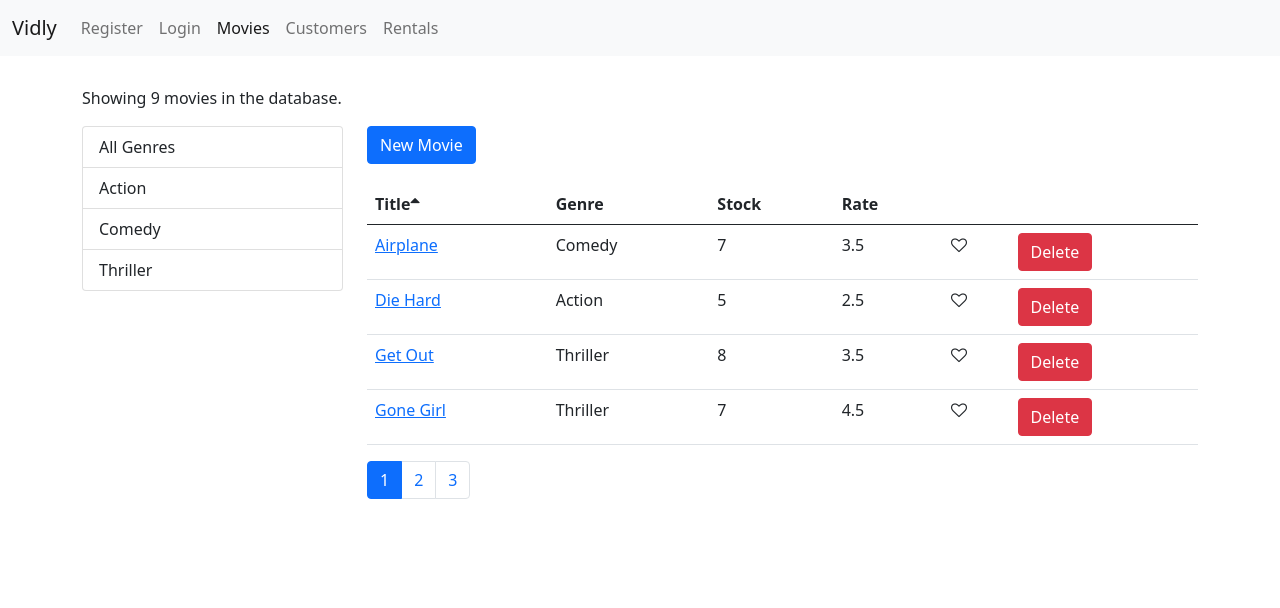
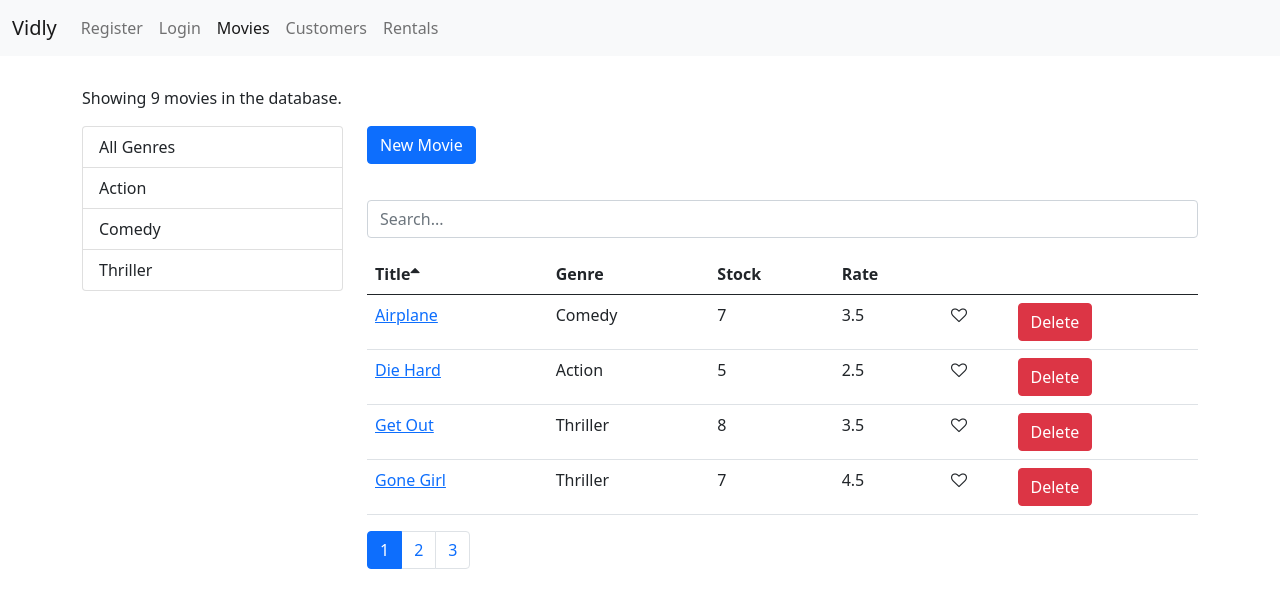
Before and after one commit to GRy82/vidlyUIRepo, a React (Create React App) app: page /movies in a window 1280 px wide. Shown: the top 608 px of the page. Built offline with nearby package versions, Linux system fonts and the light colour scheme.

Commit message:
SearchBox componenet created. handleSearch method created, which is ccalled with onChange event being raised.

```diff
--- /dev/null
+++ b/src/components/common/searchBox.jsx
@@ -0,0 +1,16 @@
+import React from 'react';
+
+const SearchBox = ({ value, onChange }) => {
+    return (
+        <input
+            type="text"
+            name="query"
+            className="form-control my-3"
+            placeholder="Search..."
+            value={value}
+            onChange={e => onChange(e.currentTarget.value)}
+        />
+    );
+};
+
+export default SearchBox;
--- a/src/components/movies.jsx
+++ b/src/components/movies.jsx
@@ -6,6 +6,7 @@ import Pagination from './common/pagination';
 import { paginate } from '../util/pagination';
 import { getGenres } from '../services/fakeGenreService';
 import ListGroup from './common/listGroup';
+import SearchBox from './common/searchBox';
 import _ from 'lodash';
 
 class Movies extends Component {
@@ -13,6 +14,7 @@ class Movies extends Component {
         movies: [],
         genres: [],
         pageSize: 4,
+        searchQuery: "",
         currentPage: 1,
         sortColumn: { path: 'title', order: 'asc' },
         selectedGenre: null
@@ -42,8 +44,12 @@ class Movies extends Component {
     }
 
     handleGenreSelect = genre => {
-        this.setState({ selectedGenre: genre, currentPage: 1 });
+        this.setState({ selectedGenre: genre, searchQuery: "", currentPage: 1 });
     }
+
+    handleSearch = query => {
+        this.setState({ searchQuery: query, selectedGenre: null, currentPage: 1 });
+    };
 
     handleSort = sortColumn => {
         this.setState({ sortColumn });
@@ -51,11 +57,16 @@ class Movies extends Component {
 
     getPagedData = () => {
         const { pageSize, currentPage, movies: allMovies,
-                selectedGenre, sortColumn
+                selectedGenre, sortColumn, searchQuery
         } = this.state;
 
-        const filtered = selectedGenre && selectedGenre._id ?
-        allMovies.filter(movie => selectedGenre._id === movie.genre._id) : allMovies;
+        let filtered = allMovies;
+        if(searchQuery)
+            filtered = allMovies.filter(m =>
+                m.title.toLowerCase().startsWith(searchQuery.toLowerCase())
+            );
+        else if (selectedGenre && selectedGenre._id)
+            filtered = allMovies.filter(m => m.genre._id === selectedGenre._id);
 
         const sorted = _.orderBy(filtered, [sortColumn.path], [sortColumn.order]);
 
@@ -66,7 +77,7 @@ class Movies extends Component {
 
     render() {
         const { length: count } = this.state.movies;
-        const { pageSize, currentPage, genres, sortColumn, selectedGenre } = this.state;
+        const { pageSize, currentPage, genres, sortColumn, selectedGenre, searchQuery } = this.state;
 
         if(count === 0) return <p>There are no movies in the database.</p>
 
@@ -89,6 +100,7 @@ class Movies extends Component {
                         style={{ marginBottom: 20 }}
                         >New Movie
                     </Link>
+                    <SearchBox value={searchQuery} onChange={this.handleSearch} />
                     <MoviesTable
                         movies={movies}
                         onDelete={this.handleDelete}
```
